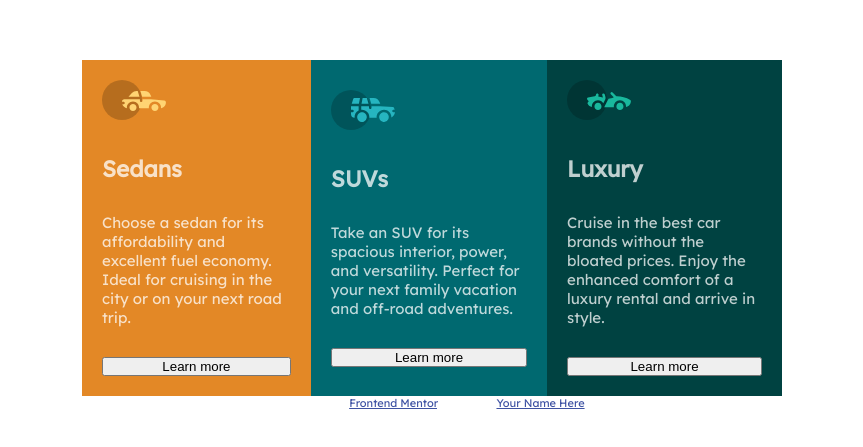
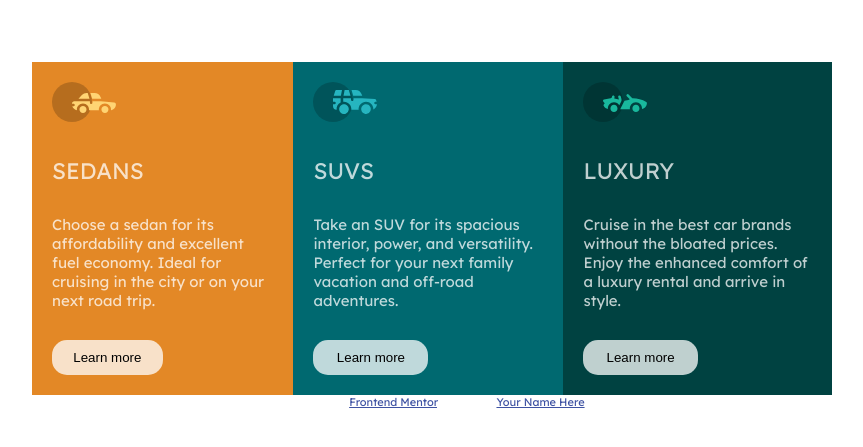
Before and after one commit to marcinsmok/3-column-preview-card-component-frontendmentor-challenge6, a plain HTML site: page index.html in a window 1280 px wide. Shown: the part 165-612 px from the top of the page, without its empty margins (208-1071 px from the left). Drawn offline with Linux system fonts and the light colour scheme.

Commit message:
edit buttoon style

```diff
--- a/styles.css
+++ b/styles.css
@@ -25,7 +25,7 @@ body {
 }
 main {
   display: flex;
-  width: 70rem;
+  width: 80rem;
 }
 
 .suvs,
@@ -50,6 +50,19 @@ main {
 .luxury {
   background-color: var(--VeryDarkCyan);
 }
+
+h1 {
+  text-transform: uppercase;
+  font-weight: 400;
+}
+button {
+  padding: 1rem;
+  border-radius: 1.5rem;
+  width: 50%;
+  border-style: none;
+  background-color: var(--TransparentWhiteParagraphs);
+}
+
 .attribution {
   font-size: 11px;
   text-align: center;
```
